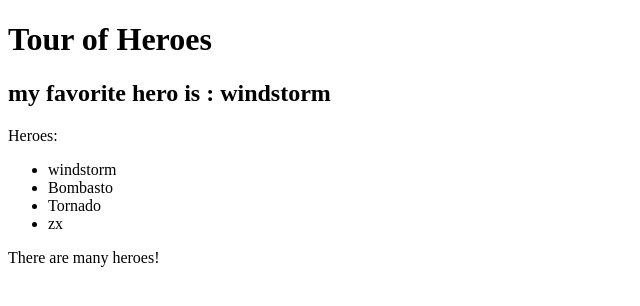
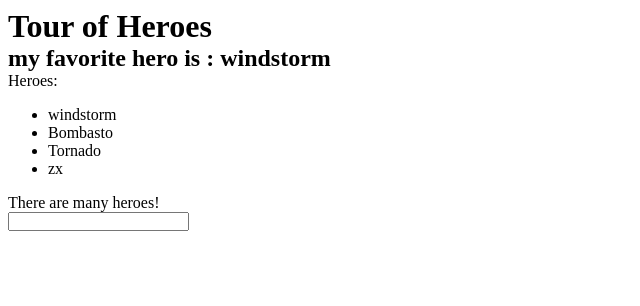
Before and after one commit to 895252509/Angular4-Lession, an Angular app: page / in a window 1280 px wide. Shown: the top 306 px of the page, without its empty margins (0-640 px from the left). Built offline with nearby package versions, Linux system fonts and the light colour scheme.

Commit message:
试验angular.cn->开发指南->用户输入

```diff
--- a/src/app/app.component.css
+++ b/src/app/app.component.css
@@ -0,0 +1,12 @@
+div,
+h1,
+h2,
+h3,
+h4,
+h5,
+h6,
+p,
+input {
+    margin: 0px;
+    padding: 0px;
+}
--- a/src/app/app.component.ts
+++ b/src/app/app.component.ts
@@ -16,3 +16,21 @@ export class AppComponent {
     ];
     myHero = this.heroes[0];
 }
+
+
+@Component({
+    selector: 'app-input',
+    template : `
+        <input (keyup)="onKey($event)" />
+        <p>{{values}}</p>
+    `,
+    //Url: './app.component.html',
+    styleUrls: ['./app.component.css']
+})
+export class InputComponent {
+    values = '';
+    onKey(e:any){
+        console.log(this);
+        this.values+= e.target.value+' | ';
+    }
+}
--- a/src/index.html
+++ b/src/index.html
@@ -1,5 +1,6 @@
 <!doctype html>
 <html>
+
 <head>
     <meta charset="utf-8">
     <title>MyApp</title>
@@ -8,7 +9,10 @@
     <meta name="viewport" content="width=device-width, initial-scale=1">
     <link rel="icon" type="image/x-icon" href="favicon.ico">
 </head>
+
 <body>
     <app-root>Loading...</app-root>
+    <app-input></app-input>
 </body>
+
 </html>
```
Also changed, not shown: src/app/app.module.ts (+4 -3 lines), .angular-cli.json. Lines whose indentation alone changed are shown as unchanged.
